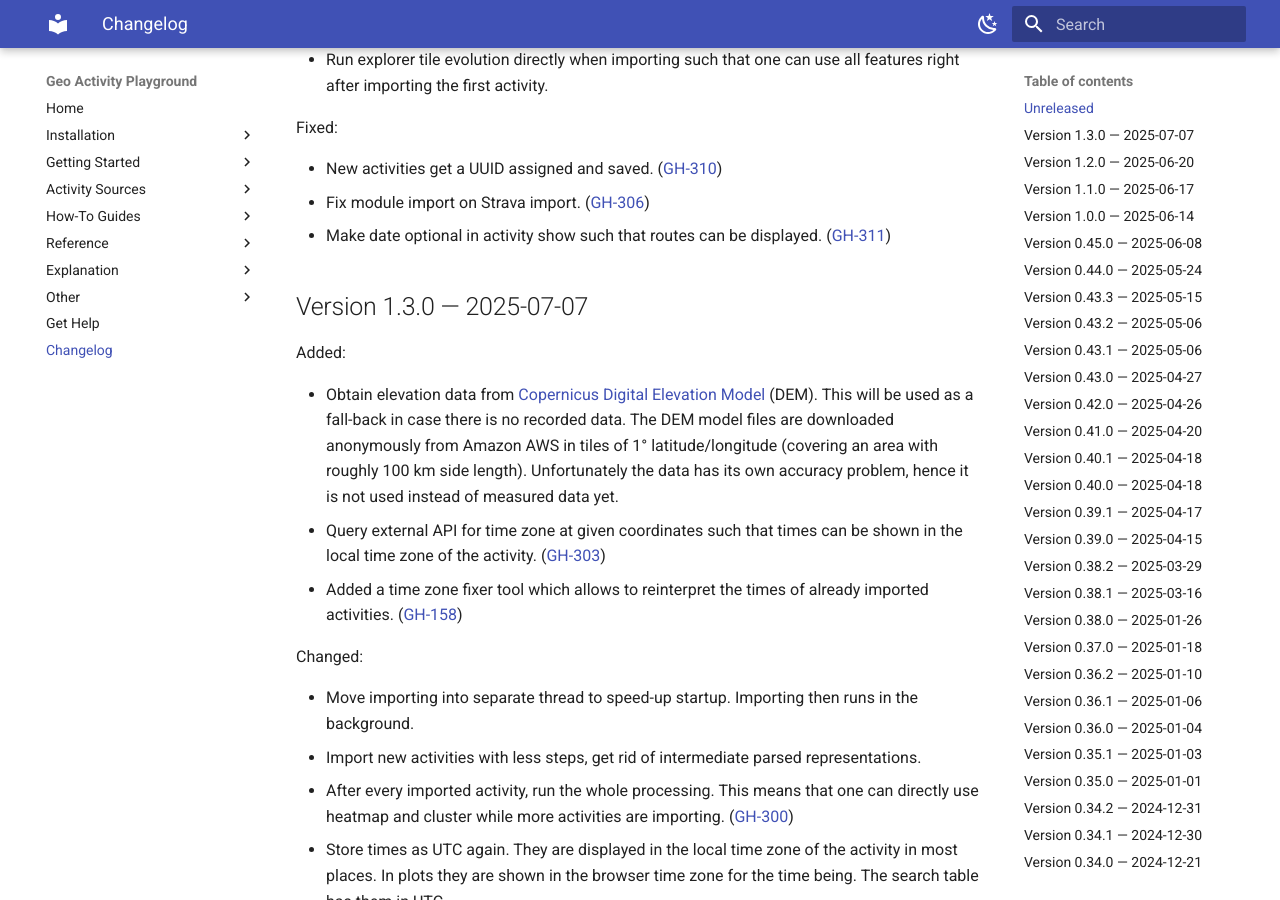
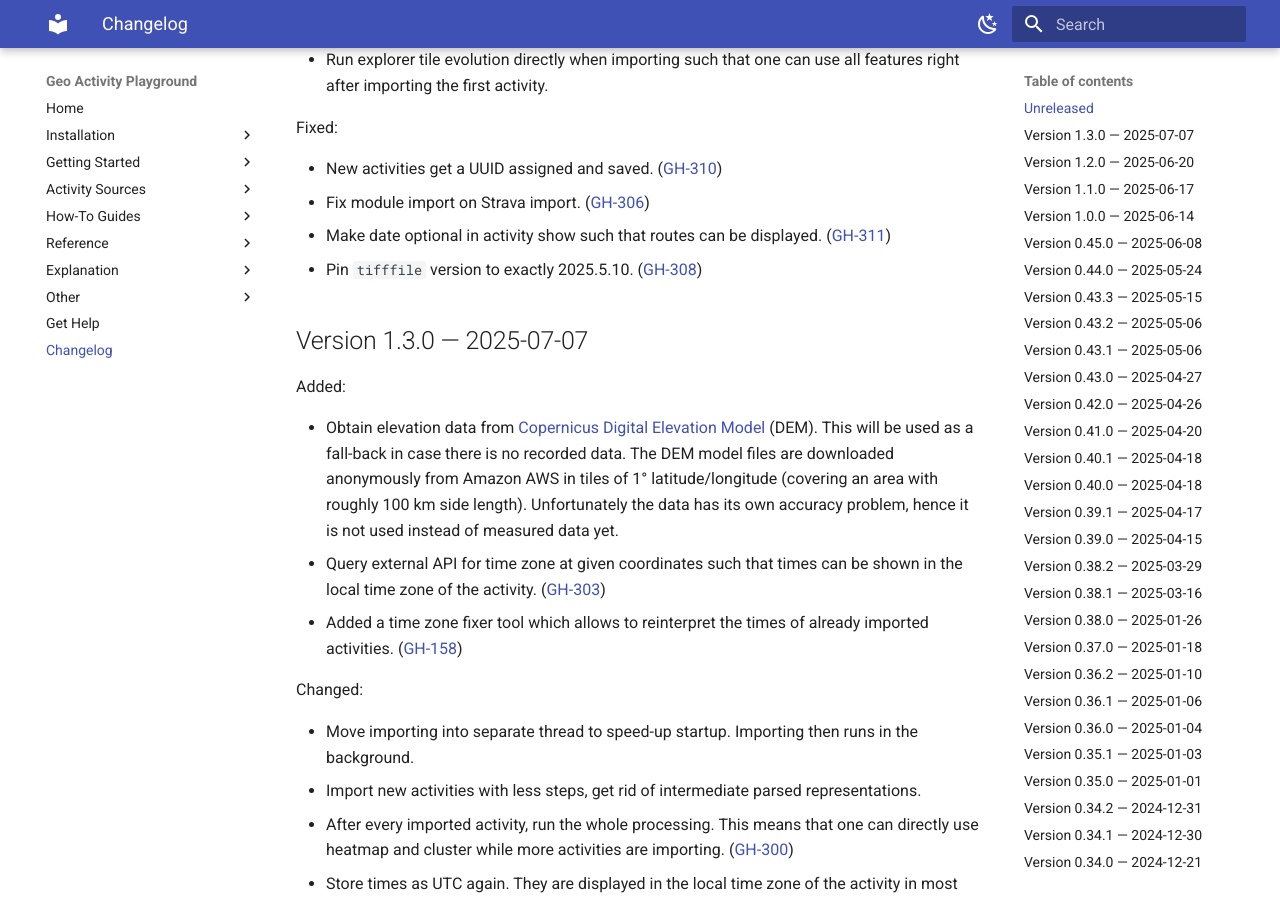
Before and after one commit to martin-ueding/geo-activity-playground, an MkDocs documentation site: the page built from docs/changelog.md, in a window 1280 px wide and 900 px high, scrolled down 316 px. Built offline with MkDocs 1.6.1 and Material for MkDocs 9.7.7, drawn with Linux system fonts in a browser that asks for light colours.

Commit message:
GH-308: Pin tifffile

```diff
--- a/docs/changelog.md
+++ b/docs/changelog.md
@@ -26,6 +26,7 @@
 - New activities get a UUID assigned and saved. ([GH-310](https://github.com/martin-ueding/geo-activity-playground/issues/310))
 - Fix module import on Strava import. ([GH-306](https://github.com/martin-ueding/geo-activity-playground/issues/306))
 - Make date optional in activity show such that routes can be displayed. ([GH-311](https://github.com/martin-ueding/geo-activity-playground/issues/311))
+- Pin `tifffile` version to exactly 2025.5.10. ([GH-308](https://github.com/martin-ueding/geo-activity-playground/issues/308))
 
 ## Version 1.3.0 — 2025-07-07
 
--- a/pyproject.toml
+++ b/pyproject.toml
@@ -47,6 +47,7 @@
 geotiff = "^0.2.10"
 numcodecs = "<0.15.0"
 imagecodecs = "^2025.3.30"
+tifffile = "2025.5.10"
 
 [tool.poetry.group.dev.dependencies]
 black = "^24.0.0"
```
Also changed, not shown: 1 other file.
